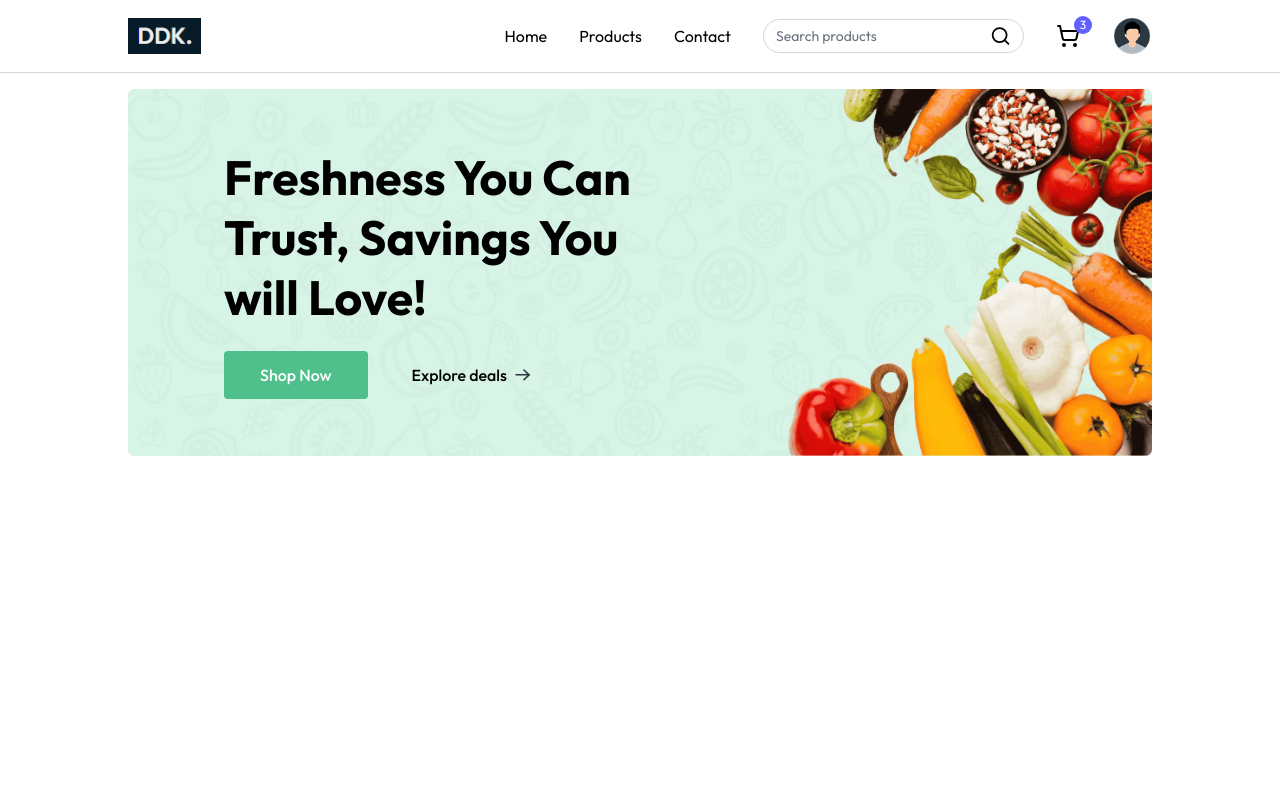
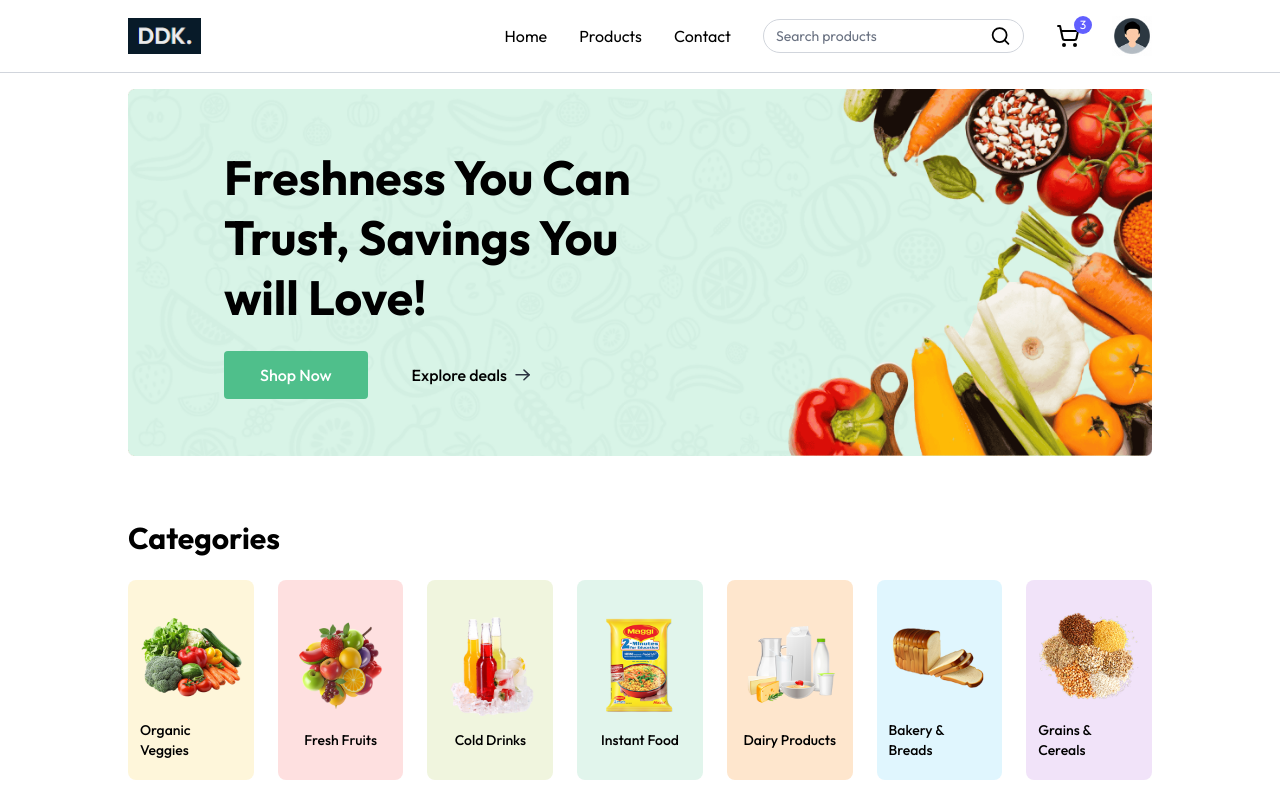
Before and after one commit to dangkhoado43/grocery-delivery-web, a React (Vite) app in the folder frontend/: page / in a window 1280 px wide. Built offline with nearby package versions, Linux system fonts and the light colour scheme.

Commit message:
[GDW-03] [FE] Create Categories for Home Page

```diff
--- a/frontend/src/assets/images/assets.js
+++ b/frontend/src/assets/images/assets.js
@@ -102,7 +102,7 @@
 
 export const categories = [
   {
-    text: "Organic veggies",
+    text: "Organic Veggies",
     path: "Vegetables",
     image: organic_vegitable_image,
     bgColor: "#FEF6DA",
--- /dev/null
+++ b/frontend/src/components/BestSeller.jsx
@@ -0,0 +1,7 @@
+import React from "react";
+
+const BestSeller = () => {
+    return <div>BestSeller</div>;
+};
+
+export default BestSeller;
--- /dev/null
+++ b/frontend/src/components/Categories.jsx
@@ -0,0 +1,39 @@
+import React from "react";
+import { assets, categories } from "../assets/images/assets";
+import { useAppContext } from "../contexts/AppContext";
+
+const Categories = () => {
+    const { navigate } = useAppContext();
+    return (
+        <div className="mt-16">
+            <p className="text-2xl md:text-3xl font-bold">Categories</p>
+            <div className="grid grid-cols-2 sm:grid-cols-3 md:grid-cols-5 lg:grid-cols-6 xl:grid-cols-7 mt-6 gap-6">
+                {categories.map((category, index) => {
+                    return (
+                        <div
+                            key={index}
+                            className="group cursor-pointer py-5 px-3 gap-2 rounded-lg flex flex-col justify-center items-center"
+                            style={{ background: category.bgColor }}
+                            onClick={() => {
+                                navigate(
+                                    `/products/${category.path.toLowerCase()}`
+                                );
+                            }}
+                        >
+                            <img
+                                src={category.image}
+                                alt={category.text}
+                                className="group-hover:scale-110 transition duration-300 ease-in-out max-w-28"
+                            />
+                            <p className="text-sm font-medium">
+                                {category.text}
+                            </p>
+                        </div>
+                    );
+                })}
+            </div>
+        </div>
+    );
+};
+
+export default Categories;
--- a/frontend/src/components/Navbar.jsx
+++ b/frontend/src/components/Navbar.jsx
@@ -74,7 +74,7 @@
             <div
                 className={`${
                     open ? "flex" : "hidden"
-                } absolute top-[60px] left-0 w-full bg-white shadow-md py-4 flex-col items-start gap-3 px-5 text-sm md:hidden`}
+                } absolute z-50 top-[60px] left-0 w-full bg-white shadow-md py-4 flex-col items-start gap-3 px-5 text-sm md:hidden`}
             >
                 {user ? (
                     <>
--- a/frontend/src/pages/Home.jsx
+++ b/frontend/src/pages/Home.jsx
@@ -1,10 +1,12 @@
 import React from "react";
 import MainBanner from "../components/MainBanner";
+import Categories from "../components/Categories";
 
 const Home = () => {
     return (
         <div>
             <MainBanner />
+            <Categories />
         </div>
     );
 };
```
